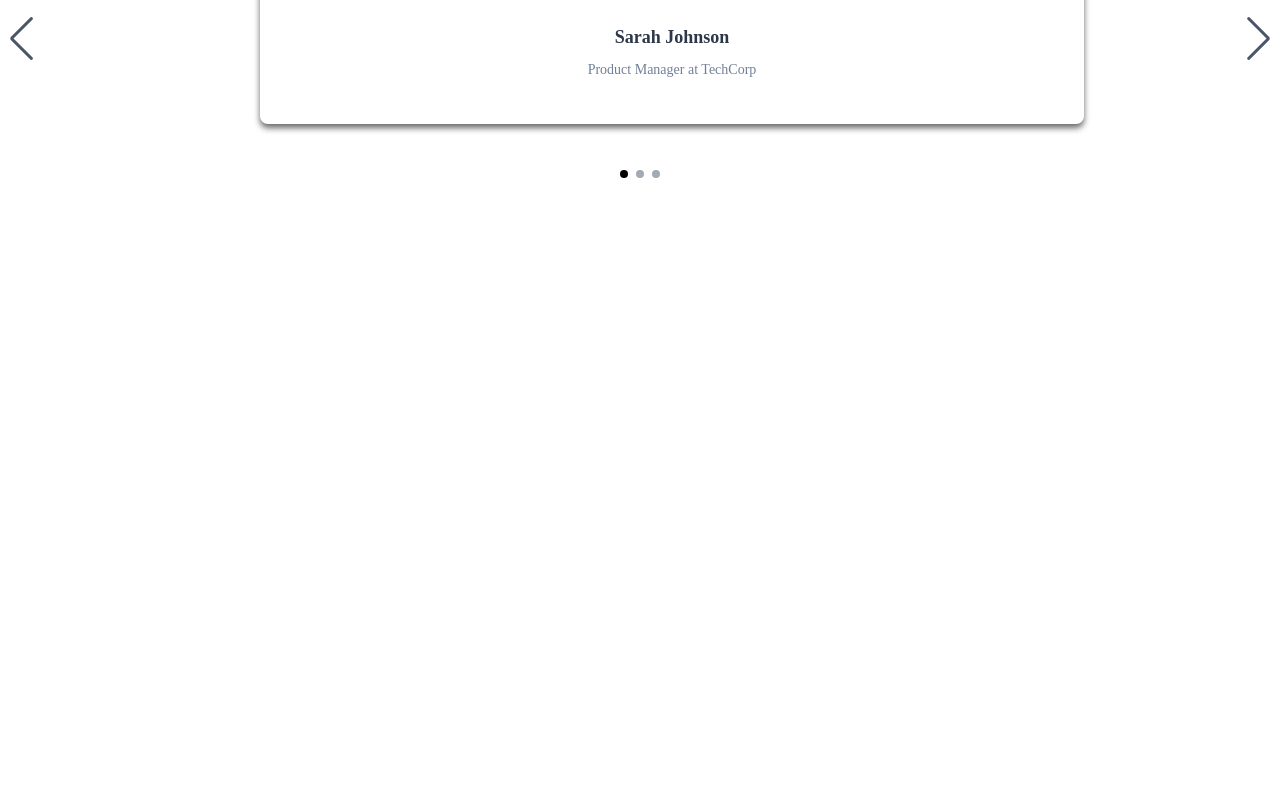
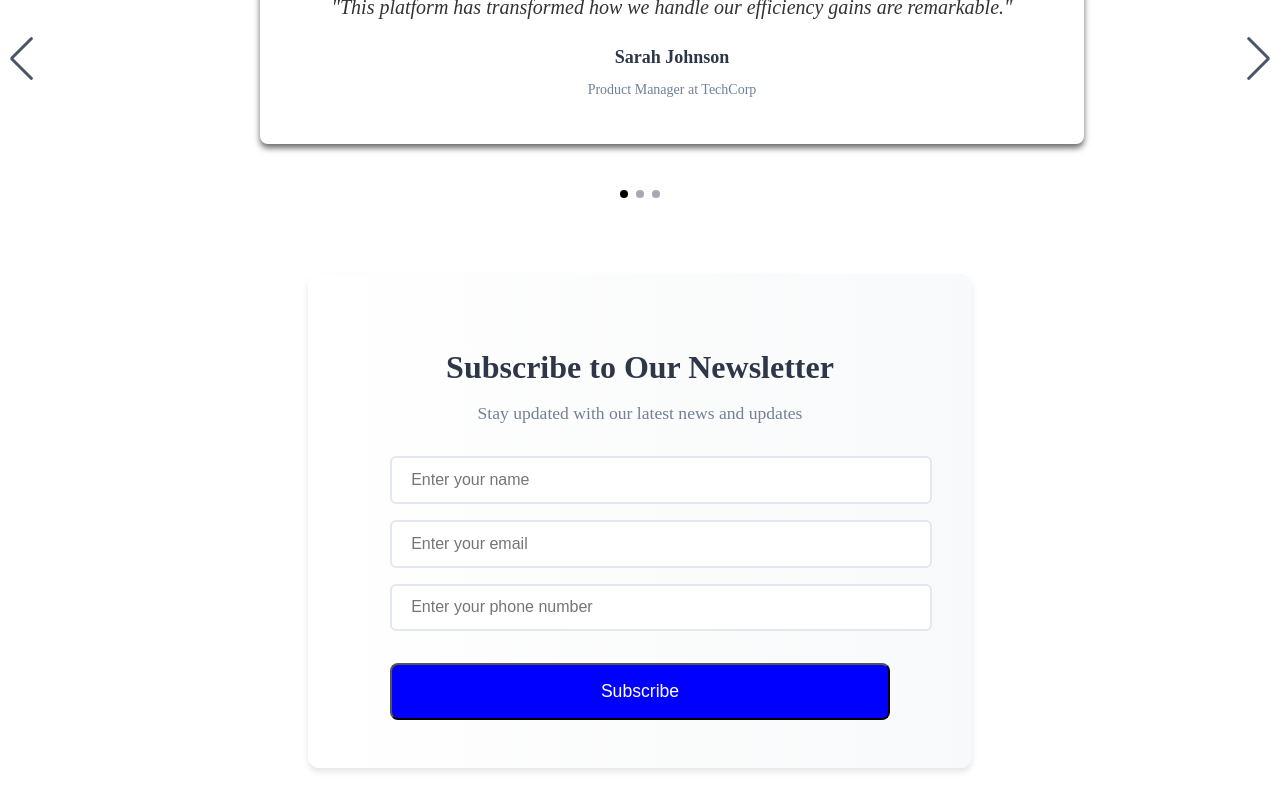
Before and after one commit to sianami123/hw15_travelpage, a React (Create React App) app: page / in a window 1280 px wide. Shown: the part 1174-1974 px from the top of the page. Before the commit the page ends 1404 px from the top, so only its background shows below. Built offline with nearby package versions, Linux system fonts and the light colour scheme.

Commit message:
submit form

```diff
--- a/src/components/home/home.jsx
+++ b/src/components/home/home.jsx
@@ -2,6 +2,7 @@ import Header from "./header/Header";
 import Cta from "./cta/Cta";
 import SocialProof1 from "./social_proof1/SocialProof1";
 import SocialProof2 from "./social_proof2/SocialProof2";
+import SubmitForm from "./submit_form/submit_form";
 import "./Home.css";
 
 import decore from "./assets/decore.png";
@@ -14,6 +15,7 @@ export default function Home() {
       <Cta />
       <SocialProof1 />
       <SocialProof2 />
+      <SubmitForm />
     </div>
   );
 }
--- a/src/components/home/social_proof1/SocialProof1.jsx
+++ b/src/components/home/social_proof1/SocialProof1.jsx
@@ -26,7 +26,7 @@ export default function SocialProof1() {
               <LogoSlideItem image={global} name="Global" />
               <LogoSlideItem image={lightbox} name="Lightbox" />
               <LogoSlideItem image={nietz} name="Nietz" />
-              {/* duplicate the last item to create a smooth transition */}
+              {/* //////////////////// */}
               <LogoSlideItem image={bolt} name="Bolt" />
               <LogoSlideItem image={featherdev} name="Featherdev" />
               <LogoSlideItem image={global} name="Global" />
--- a/src/components/home/social_proof2/SocialProof2.css
+++ b/src/components/home/social_proof2/SocialProof2.css
@@ -24,6 +24,7 @@
 }
 
 .swiper {
+  margin-top: 20px;
   margin-left: auto;
   margin-right: auto;
 }
--- /dev/null
+++ b/src/components/home/submit_form/submit_form.css
@@ -0,0 +1,73 @@
+.submit-form {
+  background: linear-gradient(to right, #ffffff, #f8f9fa);
+  padding: 3rem 2rem;
+  border-radius: 12px;
+  box-shadow: 0 4px 6px rgba(0, 0, 0, 0.1);
+  max-width: 600px;
+  margin: 2rem auto;
+  text-align: center;
+}
+
+h2 {
+  color: #2d3748;
+  margin-bottom: 1rem;
+  font-size: 2rem;
+}
+
+.form-description {
+  color: #718096;
+  margin-bottom: 2rem;
+  font-size: 1.1rem;
+}
+
+.email-form {
+  width: 100%;
+}
+
+.form-fields {
+  display: flex;
+  flex-direction: column;
+  gap: 1rem;
+  max-width: 500px;
+  margin: 0 auto;
+}
+
+.input-field {
+  width: 100%;
+}
+
+.input-field input {
+  width: 100%;
+  padding: 0.8rem 1.2rem;
+  border: 2px solid #e2e8f0;
+  border-radius: 6px;
+  font-size: 1rem;
+  transition: border-color 0.3s ease;
+}
+
+.input-field input:focus {
+  outline: none;
+  border-color: #4299e1;
+  box-shadow: 0 0 0 3px rgba(66, 153, 225, 0.2);
+}
+
+.submit-button {
+  width: 100%;
+  margin-top: 1rem;
+  padding: 1rem 2rem;
+  background: blue;
+  color: #ffffff;
+  border-radius: 8px;
+  font-size: 1.1rem;
+}
+
+.submit-button:hover {
+  transform: translateY(-2px);
+  box-shadow: 0 6px 12px rgba(66, 153, 225, 0.3);
+  background: linear-gradient(to right, #3182ce, #2c5282);
+}
+
+.submit-button:active {
+  transform: translateY(0);
+  box-shadow: 0 2px 4px rgba(66, 153, 225, 0.2);
+}
--- /dev/null
+++ b/src/components/home/submit_form/submit_form.jsx
@@ -0,0 +1,28 @@
+import "./submit_form.css";
+
+export default function SubmitForm() {
+  return (
+    <div className="submit-form">
+      <h2>Subscribe to Our Newsletter</h2>
+      <p className="form-description">
+        Stay updated with our latest news and updates
+      </p>
+      <form className="email-form">
+        <div className="form-fields">
+          <div className="input-field">
+            <input type="text" placeholder="Enter your name" required />
+          </div>
+          <div className="input-field">
+            <input type="email" placeholder="Enter your email" required />
+          </div>
+          <div className="input-field">
+            <input type="tel" placeholder="Enter your phone number" required />
+          </div>
+          <button type="submit" className="submit-button">
+            Subscribe
+          </button>
+        </div>
+      </form>
+    </div>
+  );
+}
```
